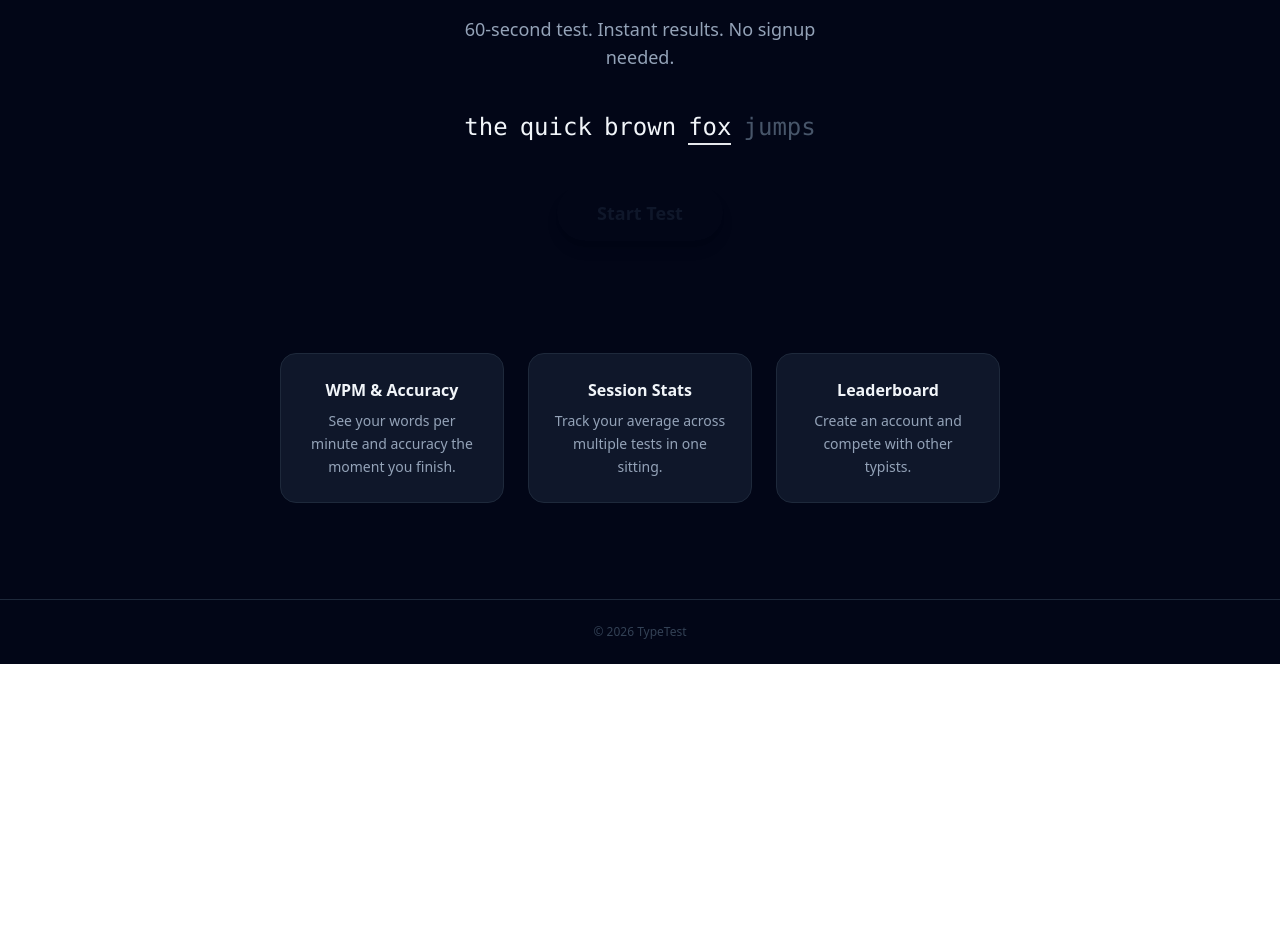
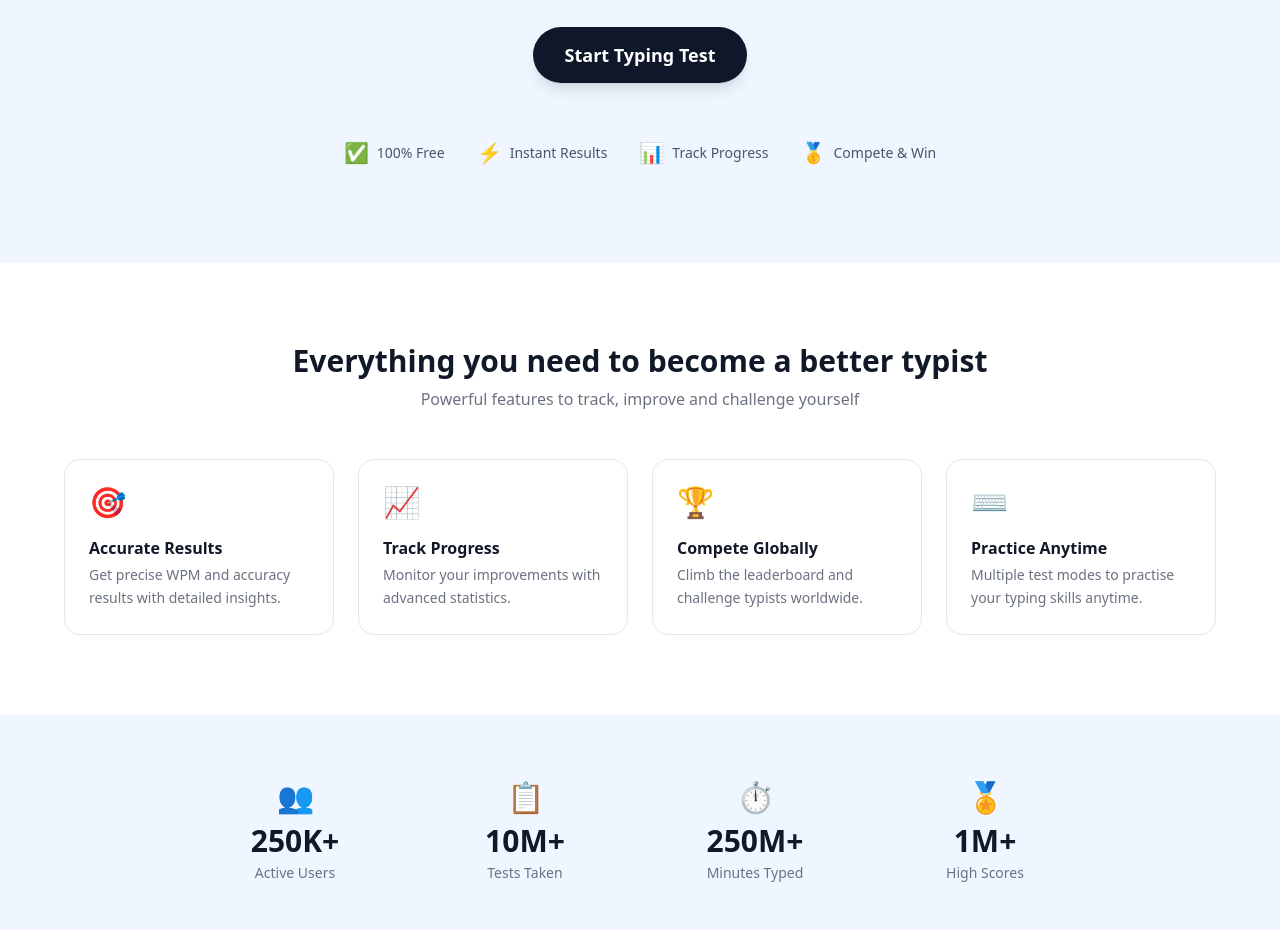
Before and after one commit to guptapoorvi5577-cmyk/Typing_Website, a React app in the folder frontend/: page / in a window 1280 px wide. Shown: the part 342-1272 px from the top of the page. Before the commit the page ends 1006 px from the top, so only its background shows below. Built offline with nearby package versions, Linux system fonts and the light colour scheme; no server answers; the HTML template or start-up script is replaced by a standard one.

Commit message:
Refactor Home component with new layout and features

```diff
--- a/frontend/src/pages/Home.jsx
+++ b/frontend/src/pages/Home.jsx
@@ -1,67 +1,141 @@
 import { Link } from "react-router-dom";
 
-const HERO_WORDS = ["the", "quick", "brown", "fox", "jumps"];
-const TYPED_UP_TO = 3; // first 3 words "typed"
+const FEATURES = [
+  {
+    icon: "🎯",
+    title: "Accurate Results",
+    desc: "Get precise WPM and accuracy results with detailed insights.",
+  },
+  {
+    icon: "📈",
+    title: "Track Progress",
+    desc: "Monitor your improvements with advanced statistics.",
+  },
+  {
+    icon: "🏆",
+    title: "Compete Globally",
+    desc: "Climb the leaderboard and challenge typists worldwide.",
+  },
+  {
+    icon: "⌨️",
+    title: "Practice Anytime",
+    desc: "Multiple test modes to practise your typing skills anytime.",
+  },
+];
+const BADGES = [
+  { icon: "✅", label: "100% Free" },
+  { icon: "⚡", label: "Instant Results" },
+  { icon: "📊", label: "Track Progress" },
+  { icon: "🥇", label: "Compete & Win" },
+];
+
+const STATS = [
+  { icon: "👥", value: "250K+", label: "Active Users" },
+  { icon: "📋", value: "10M+",  label: "Tests Taken" },
+  { icon: "⏱️", value: "250M+", label: "Minutes Typed" },
+  { icon: "🏅", value: "1M+",   label: "High Scores" },
+];
 
 export default function Home() {
   return (
-    <main className="min-h-screen bg-slate-950 text-slate-100">
+    <main className="min-h-screen bg-white text-slate-900 dark:bg-slate-950 dark:text-slate-100 transition-colors duration-300">
 
-      {/* Hero */}
-      <section className="flex flex-col items-center justify-center py-28 px-6 text-center">
-        <p className="text-accent text-sm font-semibold uppercase tracking-widest mb-4">
-          typing speed test
-        </p>
-        <h1 className="text-5xl md:text-6xl font-extrabold leading-tight mb-6">
-          How fast do <br /> you actually type?
+      <section className="bg-blue-50 dark:bg-slate-950 py-24 px-6 text-center transition-colors duration-300">
+        <h1 className="text-4xl md:text-5xl font-extrabold text-slate-900 dark:text-cyan-300 leading-tight mb-4">
+          Test your typing speed
+          <br />
+          Improve every day
+
+
         </h1>
-        <p className="text-slate-400 text-lg mb-10 max-w-sm">
-          60-second test. Instant results. No signup needed.
+        <p className="text-gray-600 dark:text-slate-300 text-lg mb-10 max-w-md mx-auto">
+          Join thousands of typists improving their speed and accuracy with our
+          free online typing test
         </p>
 
-        {/* Fake typing preview */}
-        <div className="mb-10 flex gap-3 text-2xl font-mono">
-          {HERO_WORDS.map((word, i) => (
-            <span
-              key={i}
-              className={
-                i < TYPED_UP_TO
-                  ? "text-slate-100"
-                  : i === TYPED_UP_TO
-                  ? "text-accent border-b-2 border-accent"
-                  : "text-slate-600"
-              }
-            >
-              {word}
-            </span>
-          ))}
-        </div>
+
+
+
+
+
+
+
+
+
+
+
+
+
+
+
+
+
 
         <Link
           to="/practice"
-          className="bg-accent text-slate-900 font-bold text-lg px-10 py-3.5 rounded-full hover:scale-105 transition-all shadow-lg"
+          className="inline-flex items-center gap-2 bg-slate-900 dark:bg-cyan-500 text-white dark:text-slate-900 font-semibold text-lg px-8 py-3.5 rounded-full hover:scale-105 transition-all shadow-lg"
         >
-          Start Test
+         Start Typing Test
         </Link>
+
+        <div className="mt-14 flex flex-wrap justify-center gap-8">
+          {BADGES.map(({ icon, label }) => (
+            <div
+              key={label}
+              className="flex items-center gap-2 text-sm font-medium text-gray-600 dark:text-gray-300"
+            >
+              <span className="text-xl">{icon}</span>
+              {label}
+            </div>
+          ))}
+        </div>
       </section>
 
-      {/* Three honest features */}
-      <section className="max-w-3xl mx-auto px-6 pb-24 grid grid-cols-1 sm:grid-cols-3 gap-6 text-center">
-        {[
-          { title: "WPM & Accuracy", desc: "See your words per minute and accuracy the moment you finish." },
-          { title: "Session Stats",  desc: "Track your average across multiple tests in one sitting." },
-          { title: "Leaderboard",    desc: "Create an account and compete with other typists." },
-        ].map(({ title, desc }) => (
-          <div key={title} className="bg-slate-900 border border-slate-800 rounded-2xl p-6">
-            <h3 className="font-bold text-accent mb-2">{title}</h3>
-            <p className="text-slate-400 text-sm leading-relaxed">{desc}</p>
+      <section className="py-20 px-6">
+        <div className="max-w-6xl mx-auto">
+          <h2 className="text-3xl font-bold text-center text-gray-900 dark:text-white mb-2">
+            Everything you need to become a better typist
+          </h2>
+          <p className="text-center text-gray-500 dark:text-gray-400 mb-12">
+            Powerful features to track, improve and challenge yourself
+          </p>
+
+          <div className="grid grid-cols-1 sm:grid-cols-2 lg:grid-cols-4 gap-6">
+            {FEATURES.map(({ icon, title, desc }) => (
+              <div
+                key={title}
+                className="bg-white dark:bg-slate-800 border border-gray-200 dark:border-slate-700 rounded-2xl p-6 hover:shadow-xl transition-all"
+              >
+                <div className="text-3xl mb-4">{icon}</div>
+                <h3 className="font-bold text-gray-900 dark:text-white text-base mb-1">
+                  {title}
+                </h3>
+                <p className="text-gray-500 dark:text-gray-400 text-sm leading-relaxed">
+                  {desc}
+                </p>
+              </div>
+            ))}
           </div>
-        ))}
+        </div>
       </section>
 
-      <footer className="py-6 text-center text-xs text-slate-700 border-t border-slate-800">
-        © {new Date().getFullYear()} TypeTest
+      <section className="bg-blue-50 dark:bg-slate-900 py-16 px-6 transition-colors duration-300">
+        <div className="max-w-4xl mx-auto grid grid-cols-2 md:grid-cols-4 gap-6 text-center">
+          {STATS.map(({ icon, value, label }) => (
+            <div key={label}>
+              <div className="text-3xl mb-2">{icon}</div>
+              <p className="text-3xl font-extrabold text-gray-900 dark:text-white">
+                {value}
+              </p>
+              <p className="text-sm text-gray-500 dark:text-gray-400 mt-1">{label}</p>
+            </div>
+          ))}
+        </div>
+      </section>
+      <footer className="py-8 text-center text-sm text-gray-400 dark:text-gray-600 border-t border-gray-100 dark:border-gray-800">
+        © {new Date().getFullYear()} TypeTest — All rights reserved.
       </footer>
+
     </main>
   );
 }
```
